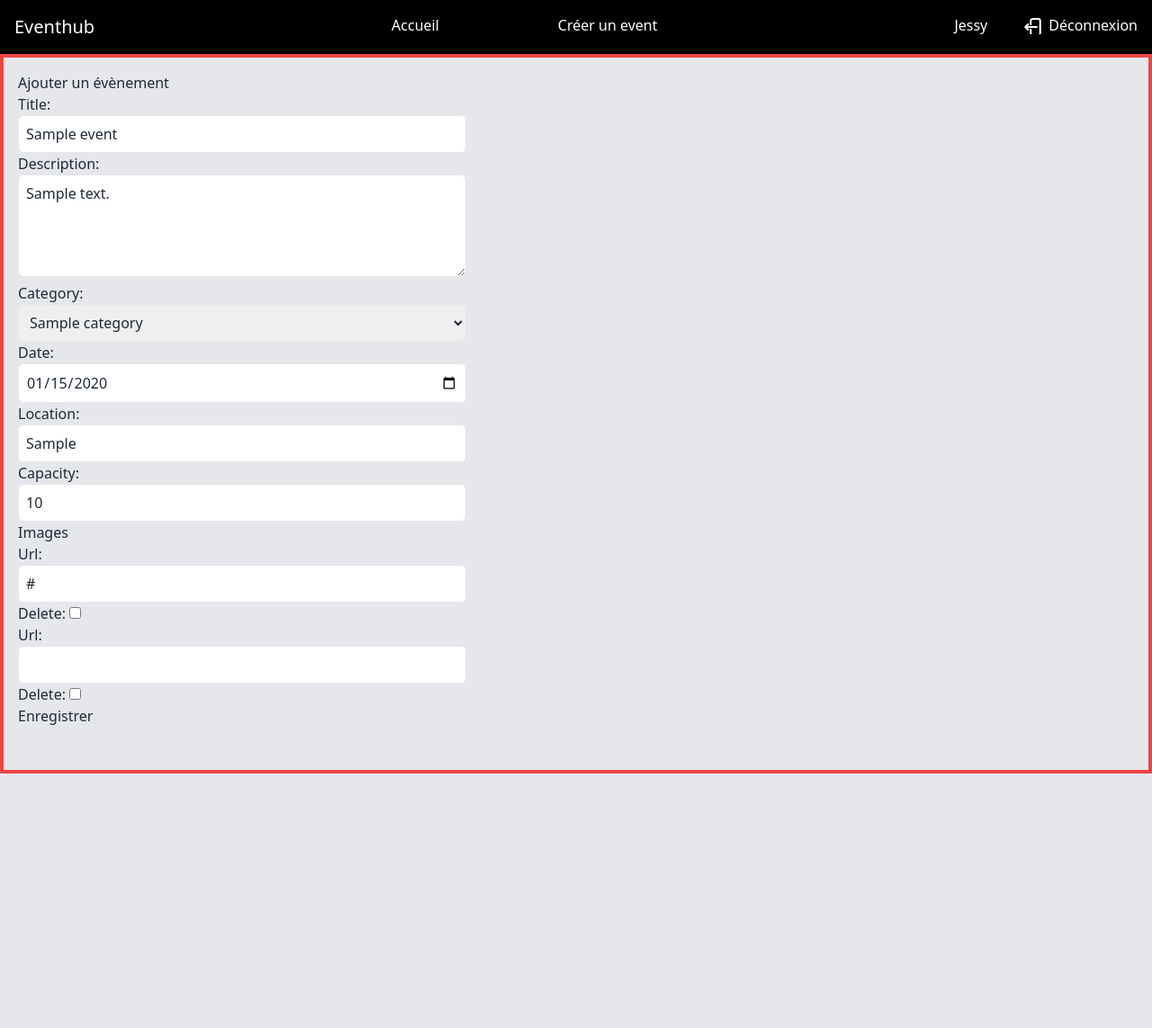
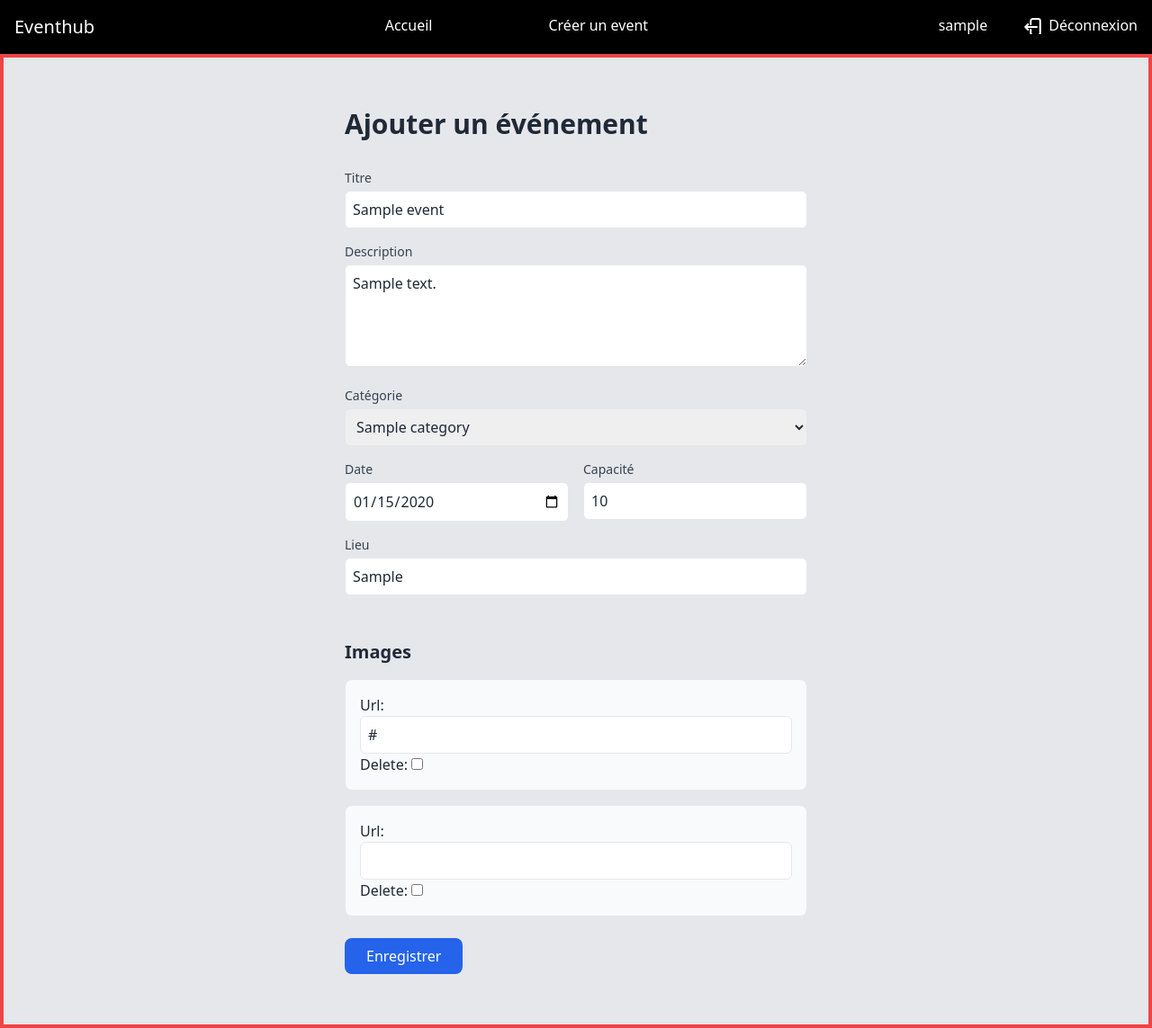
Before and after one commit to Shoto974/eventhub, a Django app: page /events/1/ in a window 1280 px wide. Shown: the whole page at 90% size. Before the commit the page ends 860 px from the top, so only its background shows below. Run offline with Django 5.2, Linux system fonts and the light colour scheme; a user stored in the database is signed in; tables that the repository leaves empty hold one stand-in row (values such as "Sample post"); some libraries are stand-ins or nearby versions.

Commit message:
design des pages + ajout des avis

```diff
--- a/templates/events/event_form.html
+++ b/templates/events/event_form.html
@@ -1,21 +1,68 @@
 {% extends "base.html" %}
-{% block username %}Jessy{% endblock %}
-{% block title %} Formulaire {% endblock %}
+{% block title %}Ajouter un événement{% endblock %}
 
 {% block content %}
-<div>
-  <h1>Ajouter un évènement</h1>
-  <form method="post">
-      {% csrf_token %}
-      {{ form.as_p }}
+<div class="max-w-3xl mx-auto px-6 py-10">
 
-      <h3>Images</h3>
+  <h1 class="text-3xl font-bold text-gray-800 mb-8">Ajouter un événement</h1>
+
+  <form method="post" class="space-y-6">
+    {% csrf_token %}
+
+    <div class="grid gap-4">
+      {{ form.non_field_errors }}
+
+      <div>
+        <label class="block text-sm font-medium text-gray-700 mb-1">Titre</label>
+        {{ form.title }}
+      </div>
+
+      <div>
+        <label class="block text-sm font-medium text-gray-700 mb-1">Description</label>
+        {{ form.description }}
+      </div>
+
+      <div>
+        <label class="block text-sm font-medium text-gray-700 mb-1">Catégorie</label>
+        {{ form.category }}
+      </div>
+
+      <div class="grid grid-cols-2 gap-4">
+        <div>
+          <label class="block text-sm font-medium text-gray-700 mb-1">Date</label>
+          {{ form.date }}
+        </div>
+        <div>
+          <label class="block text-sm font-medium text-gray-700 mb-1">Capacité</label>
+          {{ form.capacity }}
+        </div>
+      </div>
+
+      <div>
+        <label class="block text-sm font-medium text-gray-700 mb-1">Lieu</label>
+        {{ form.location }}
+      </div>
+    </div>
+
+    <div class="pt-6 border-t">
+      <h3 class="text-xl font-semibold text-gray-800 mb-4">Images</h3>
       {{ formset.management_form }}
-      {% for f in formset %}
-          {{ f.as_p }}
-      {% endfor %}
 
-      <button type="submit">Enregistrer</button>
+      <div class="space-y-4">
+        {% for f in formset %}
+          <div class="border rounded-lg p-4 bg-gray-50">
+            {{ f.as_p }}
+          </div>
+        {% endfor %}
+      </div>
+    </div>
+
+    <div>
+      <button type="submit"
+              class="px-6 py-2 bg-blue-600 text-white rounded-lg hover:bg-blue-700">
+        Enregistrer
+      </button>
+    </div>
   </form>
 </div>
 {% endblock %}
```
